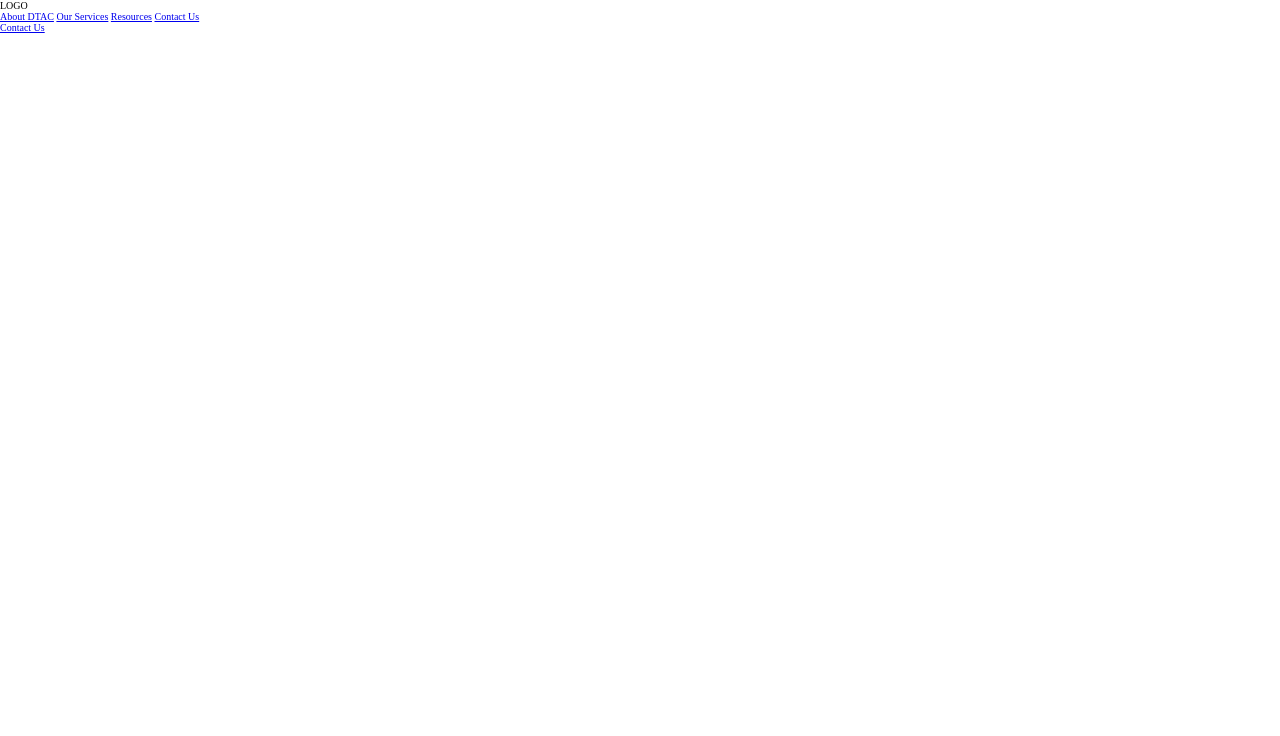
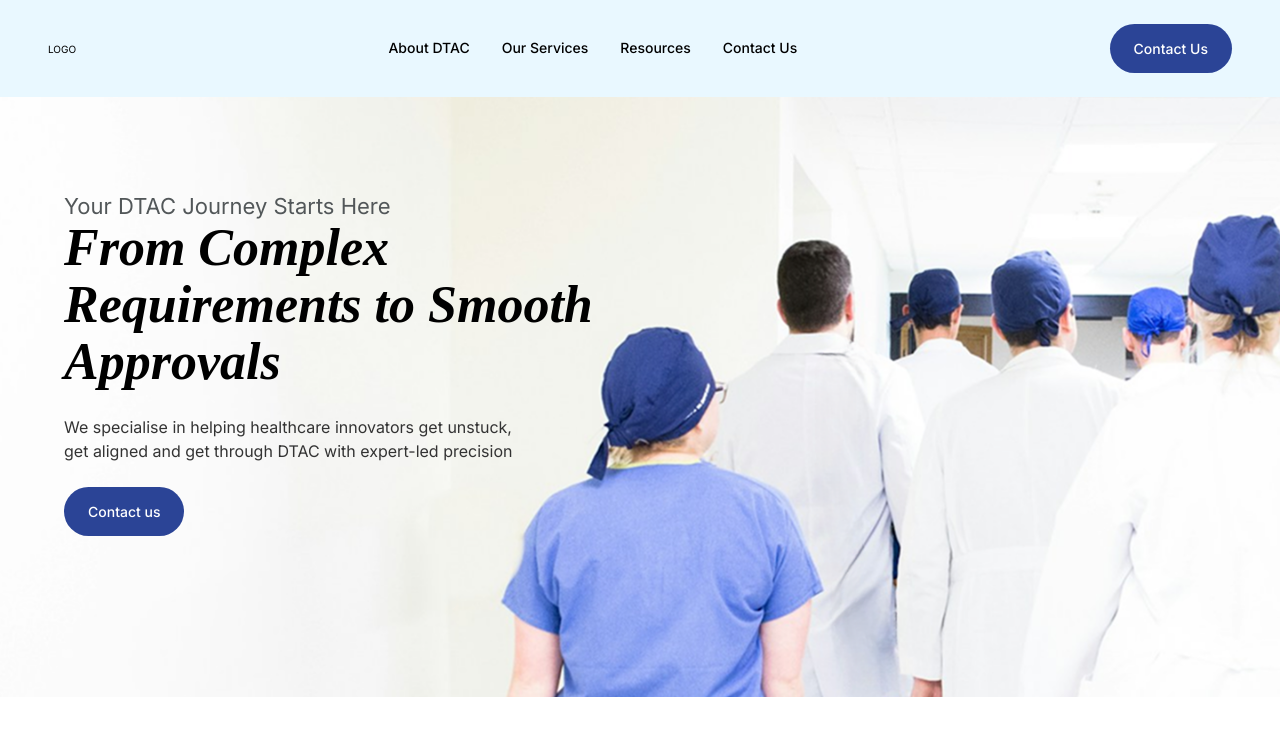
Before and after one commit to abeeragarwal21/dtac-alliance, a website built with Parcel: page index.html in a window 1280 px wide. Built offline with nearby package versions, Linux system fonts and the light colour scheme; a web font is replaced by a local one.

Commit message:
Navbar and hero section complete

```diff
--- a/index.html
+++ b/index.html
@@ -4,6 +4,7 @@
         <meta charset="UTF-8" />
         <meta name="viewport" content="width=device-width, initial-scale=1.0" />
         <title>DTAC Alliance | Home</title>
+        <link rel="stylesheet" href="src/css/general.css" />
         <link rel="stylesheet" href="src/css/style.css" />
         <script src="src/js/script.js"></script>
     </head>
@@ -18,5 +19,23 @@
             </nav>
             <a href="#" class="btn-primary">Contact Us</a>
         </header>
+        <main>
+            <section class="section-hero">
+                <div class="section-top">
+                    <div class="section-top__heading-container">
+                        <p class="subheading--grey">
+                            Your DTAC Journey Starts Here
+                        </p>
+                        <h1>From Complex Requirements to Smooth Approvals</h1>
+                    </div>
+                    <p class="section-top__paragraph">
+                        We specialise in helping healthcare innovators get
+                        unstuck, get aligned and get through DTAC with
+                        expert-led precision
+                    </p>
+                    <a href="#" class="btn-primary">Contact us</a>
+                </div>
+            </section>
+        </main>
     </body>
 </html>
--- /dev/null
+++ b/src/css/general.css
@@ -0,0 +1,168 @@
+/* Google fonts */
+@import url("https://fonts.googleapis.com/css2?family=Inter:ital,opsz,wght@0,14..32,100..900;1,14..32,100..900&family=Unna:ital,wght@0,400;0,700;1,400;1,700&display=swap");
+
+:root {
+    /* Font size scale (rem) */
+    --font-xs: 1.2rem; /* 12px */
+    --font-sm: 1.4rem; /* 14px */
+    --font-body: 1.6rem; /* 16px */
+    --font-md: 1.8rem; /* 18px */
+    --font-lg: 2.2rem; /* 22px */
+    --font-h3: 3.6rem; /* 36px */
+    --font-h2: 4.4rem; /* 44px */
+    --font-h1: 5.2rem; /* 52px */
+
+    /* Line height scale */
+    --lh-tight: 1.1;
+    --lh-normal: 1.5;
+    --lh-loose: 1.6;
+
+    /* Spacing scale (rem) */
+    --space-xxs: 0.4rem; /* 4px */
+    --space-xs: 0.8rem; /* 8px */
+    --space-sm: 1.2rem; /* 12px */
+    --space-md: 1.6rem; /* 16px */
+    --space-lg: 2.4rem; /* 24px */
+    --space-xl: 3.2rem; /* 32px */
+    --space-2xl: 4.8rem; /* 48px */
+    --space-3xl: 6.4rem; /* 64px */
+    --space-4xl: 7.2rem; /* 72px */
+
+    /* Colours */
+    --blue-primary: #2b4496;
+    --blue-primary--shade: #1a295a;
+    --blue-light: #eaecf4;
+    --blue-background: #e9f8ff;
+    --blue-dark: #0e1630;
+    --grey: #525759;
+    --colour-body: #333333;
+    --black: #000000;
+    --white: #ffffff;
+
+    /* Fonts */
+    --display-font: "Unna", serif;
+    --body-font: "Inter", sans-serif;
+}
+
+* {
+    margin: 0;
+    padding: 0;
+    box-sizing: border-box;
+}
+
+html {
+    scroll-behavior: smooth;
+    overflow-x: hidden !important;
+    font-size: 62.5%;
+}
+
+body {
+    font-family: var(--body-font);
+    height: 100%;
+    width: 100%;
+}
+
+/* Text (headings, paragraphs etc) */
+.heading-container {
+    display: flex;
+    flex-direction: column;
+    gap: var(--space-xxs);
+}
+
+h1 {
+    font-size: var(--font-h1);
+    line-height: var(--lh-tight);
+    font-family: var(--display-font);
+    font-style: italic;
+}
+
+h2 {
+    font-size: var(--font-h2);
+    line-height: var(--lh-tight);
+    font-family: var(--display-font);
+}
+
+/* Reusable components */
+.btn-primary,
+.btn-primary:link,
+.btn-primary:visited {
+    text-decoration: none;
+    font-size: var(--font-sm);
+    background-color: var(--blue-primary);
+    padding: var(--space-md) var(--space-lg);
+    border-radius: 50px;
+    color: var(--white);
+    font-weight: 500;
+    transition: all 0.2s;
+    width: fit-content;
+}
+
+.btn-primary:hover,
+.btn-primary:active {
+    background-color: #1a295a;
+}
+
+/* Header */
+.main-header {
+    display: flex;
+    justify-content: space-between;
+    align-items: center;
+    padding: var(--space-lg) var(--space-2xl);
+    background-color: var(--blue-background);
+}
+
+.main-header__nav {
+    display: flex;
+    gap: var(--space-lg);
+}
+
+.nav__link:link,
+.nav__link:visited {
+    font-size: var(--font-sm);
+    text-decoration: none;
+    color: var(--black);
+    border-bottom: 2px solid transparent;
+    padding: var(--space-xxs);
+    font-weight: 500;
+    transition: all 0.2s;
+}
+
+.nav__link:hover,
+.nav__link:active {
+    color: var(--blue-dark);
+    border-bottom: 2px solid var(--blue-dark);
+}
+
+/* Section */
+section {
+    padding: var(--space-3xl);
+}
+
+.section-top {
+    display: flex;
+    flex-direction: column;
+    gap: var(--space-lg);
+    margin-top: var(--space-xl);
+}
+
+.subheading--grey {
+    font-size: var(--font-lg);
+    color: var(--grey);
+}
+
+.subheading--blue {
+    font-size: var(--font-lg);
+    color: var(--blue-primary);
+}
+
+.subheading--white {
+    font-size: var(--font-lg);
+    color: var(--white);
+}
+
+.section-top__paragraph {
+    font-size: var(--font-body);
+    color: var(--colour-body);
+    max-width: 80%;
+    line-height: var(--lh-normal);
+}
--- a/src/css/style.css
+++ b/src/css/style.css
@@ -1,47 +1,10 @@
-:root {
-    /* Font size scale (rem) */
-    --font-xs: 1.2rem; /* 12px */
-    --font-sm: 1.4rem; /* 14px */
-    --font-body: 1.6rem; /* 16px */
-    --font-lg: 1.8rem; /* 18px */
-    --font-h3: 2.2rem; /* 22px */
-    --font-h2: 2.8rem; /* 28px */
-    --font-h1: 3.6rem; /* 36px */
-
-    /* Line height scale */
-    --lh-tight: 1.2;
-    --lh-normal: 1.5;
-    --lh-loose: 1.6;
-
-    /* Spacing scale (rem) */
-    --space-xxs: 0.4rem; /* 4px */
-    --space-xs: 0.8rem; /* 8px */
-    --space-sm: 1.2rem; /* 12px */
-    --space-md: 1.6rem; /* 16px */
-    --space-lg: 2.4rem; /* 24px */
-    --space-xl: 3.2rem; /* 32px */
-    --space-2xl: 4.8rem; /* 48px */
-    --space-3xl: 6.4rem; /* 64px */
-    --space-4xl: 7.2rem; /* 72px */
-
-    /* Colours */
-    --blue-primary: #2b4496;
-    --blue-light: #e9f8ff;
-    --blue-light2: #eaecf4;
-    --blue-dark: #0e1630;
-    --grey: #525759;
-    --black: #000000;
-    --white: #ffffff;
+/* Hero section */
+.section-hero {
+    background-image: url("/src/img/hero-banner.png");
+    background-size: cover;
+    display: grid;
+    grid-template-columns: 1fr 1fr;
+    height: 75vh;
 }
 
-* {
-    margin: 0;
-    padding: 0;
-    box-sizing: border-box;
-}
-
-html {
-    scroll-behavior: smooth;
-    overflow-x: hidden !important;
-    font-size: 62.5%;
-}
+/* Why us section */
```
